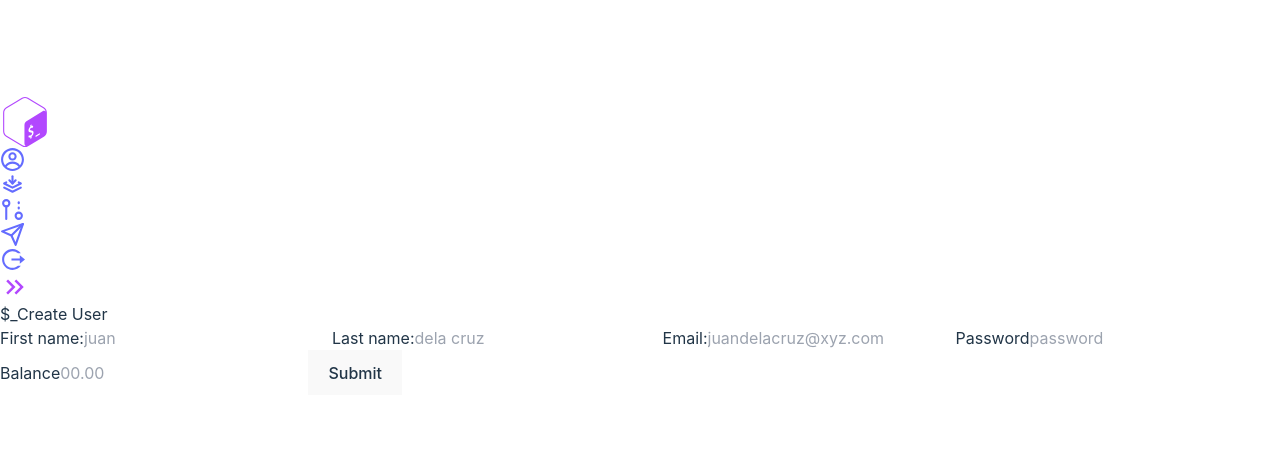
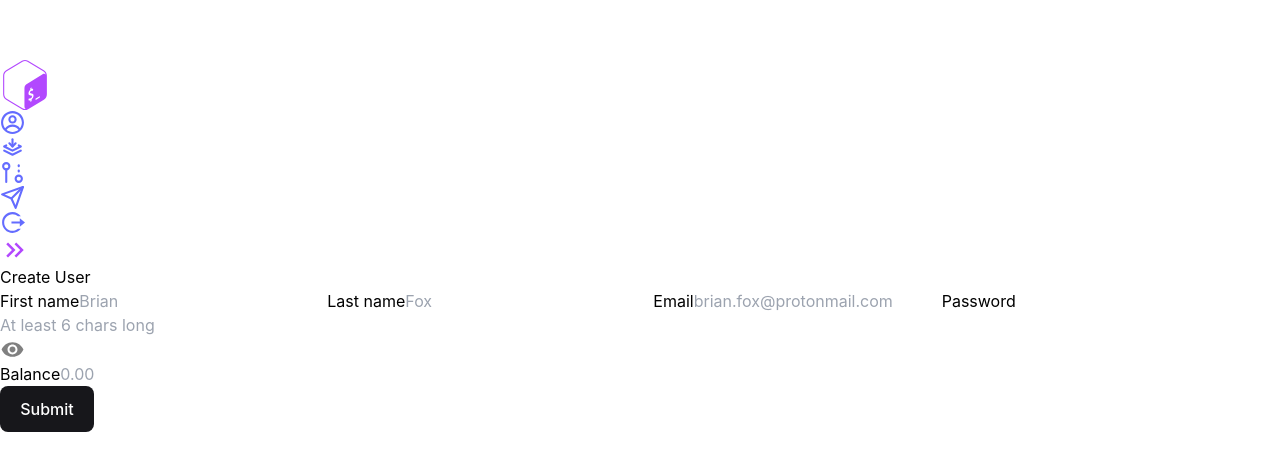
Before and after one commit to pan-de-salita/Banking-App, a React (Vite) app: page /root in a window 1280 px wide. Shown: the part 154-624 px from the top of the page. Built offline with nearby package versions, Linux system fonts and the light colour scheme.

Commit message:
feat: add form validation and toasts

```diff
--- a/package.json
+++ b/package.json
@@ -10,13 +10,16 @@
     "preview": "vite preview"
   },
   "dependencies": {
+    "@hookform/resolvers": "^3.3.4",
     "autoprefixer": "^10.4.18",
     "postcss": "^8.4.35",
     "react": "^18.2.0",
     "react-dom": "^18.2.0",
+    "react-hook-form": "^7.51.1",
     "react-icons": "^5.0.1",
     "react-router-dom": "^6.22.3",
-    "tailwindcss": "^3.4.1"
+    "tailwindcss": "^3.4.1",
+    "yup": "^1.4.0"
   },
   "devDependencies": {
     "@types/react": "^18.2.64",
@@ -26,6 +29,7 @@
     "eslint-plugin-react": "^7.34.0",
     "eslint-plugin-react-hooks": "^4.6.0",
     "eslint-plugin-react-refresh": "^0.4.5",
+    "react-toastify": "^10.0.5",
     "vite": "^5.1.6"
   }
 }
--- a/src/index.css
+++ b/src/index.css
@@ -53,24 +53,13 @@ button {
   font-size: 1em;
   font-weight: 500;
   font-family: inherit;
-  background-color: #1a1a1a;
+  background-color: #17171B;
   cursor: pointer;
   transition: border-color 0.25s;
+  color: white;
+  border-radius: 0.5rem;
 }
-button:focus,
-button:focus-visible {
-  outline: 4px auto -webkit-focus-ring-color;
+button:hover {
+  background-color: #b248fe;
+  color: #17171B;
 }
-
-@media (prefers-color-scheme: light) {
-  :root {
-    color: #213547;
-    background-color: #ffffff;
-  }
-  a:hover {
-    color: #747bff;
-  }
-  button {
-    background-color: #f9f9f9;
-  }
-}
--- a/src/main.jsx
+++ b/src/main.jsx
@@ -9,6 +9,7 @@ import Root from './routes/Root';
 import CreateUser from './routes/CreateUser';
 import Deposit from './routes/Deposit';
 import './index.css'
+import { ToastContainer } from 'react-toastify';
 
 const BankingApp = createBrowserRouter([
   {
@@ -38,5 +39,6 @@ const BankingApp = createBrowserRouter([
 ReactDOM.createRoot(document.getElementById('root')).render(
   <React.StrictMode>
     <RouterProvider router={BankingApp} />
+    <ToastContainer />
   </React.StrictMode>,
 )
--- a/src/routes/CreateUser.jsx
+++ b/src/routes/CreateUser.jsx
@@ -1,7 +1,12 @@
 import { useState } from 'react';
-import ModalForCreateUser from './ModalForCreateUser';
+import { useForm } from 'react-hook-form';
+import { yupResolver } from '@hookform/resolvers/yup';
+import * as Yup from 'yup';
+import useLocalStorage from '../utils/useLocalStorage';
+import { toastSuccess, toastError } from '../utils/toasts';
+import { IoMdEye, IoMdEyeOff } from "react-icons/io";
 
-const inputClasses = 'w-full border-solid border-2 border-[#17171B] rounded-[5px] p-[5px]';
+const inputClasses = 'w-full border-solid border-2 border-[#17171B] rounded-[5px] p-[5px] md:p-[9px] lg:p-[9px]';
 
 class User {
   constructor(firstName, lastName, email, password, accountBalance) {
@@ -16,28 +21,37 @@ class User {
 }
 
 export default function CreateUser() {
-  const [isInvalidAttempt, setIsInvalidAttempt] = useState(false);
+  const [users, setUsers] = useLocalStorage('users', []);
+  const [isPasswordVisible, setIsPasswordVisible] = useState(false);
 
-  function handleForm(e) {
-    e.preventDefault();
-    const newUser = createNewUser(e.target.elements);
-    const existingUsers = getExistingUsers();
+  const validationSchema = Yup.object().shape({
+    firstName: Yup.string().required('First name is required'),
+    lastName: Yup.string().required('Last name is required'),
+    email: Yup.string().email('Invalid email').required('Email is required'),
+    password: Yup.string().min(8, 'Password must be at least 6 characters').required('Password is required'),
+    accountBalance: Yup.number().required('Balance is required')
+  });
 
-    if (!isDuplicateUser(newUser, existingUsers)) {
-      localStorage.setItem('users', JSON.stringify([...existingUsers, newUser]));
+  const { register, handleSubmit, formState: { errors }, reset } = useForm({
+    resolver: yupResolver(validationSchema)
+  });
+
+  function onSubmit(data) {
+    const newUser = new User(
+      data.firstName,
+      data.lastName,
+      data.email,
+      data.password,
+      data.accountBalance);
+
+    if (!isDuplicateUser(newUser, users)) {
+      setUsers(prevUsers => [...prevUsers, newUser]);
+      toastSuccess(`${data.firstName} added to etc/passwd!`);
+      reset();
     } else {
-      setIsInvalidAttempt(true);
-      console.log('error, user exists');
+      toastError('Error: Email already exists.');
     }
-  }
-
-  function createNewUser(formInput) {
-    return new User(...[...formInput].map(input => input.value));
-  }
-
-  function getExistingUsers() {
-    return JSON.parse(localStorage.getItem('users')) || [];
-  }
+  };
 
   function isDuplicateUser(newUser, existingUsers) {
     return existingUsers.some(user => user.email === newUser.email);
@@ -45,34 +59,45 @@ export default function CreateUser() {
 
   return (
     <>
-      <div className='relative w-full h-full flex justify-center items-center'>
-        <div className='md:w-[22rem] lg:w-[22rem]'>
-          <h2 className='text-4xl font-bold pb-3'>$_Create User</h2>
-          <form onSubmit={handleForm} className='flex flex-col gap-4'>
+      <div className='relative w-full h-full flex flex-col justify-center items-center'>
+        <div className='md:w-[30rem] lg:w-[30rem]'>
+          <h2 className='text-4xl md:text-5xl lg:text-5xl font-bold pb-3 self-start'>Create User</h2>
+          <form onSubmit={handleSubmit(onSubmit)} className='flex flex-col gap-2'>
             <label>
-              First name:
-              <input className={inputClasses} type="text" placeholder='juan' />
+              <span className='text-lg font-[600]'>First name</span>
+              <input {...register('firstName')} className={inputClasses} type="text" placeholder='Brian' required={true} />
+              {errors.firstName && <p className='bg-[#b248fe] text-white p-2 rounded-[5px] font-[600]'>{errors.firstName.message}</p>}
             </label>
             <label>
-              Last name:
-              <input className={inputClasses} type="text" placeholder='dela cruz' />
+              <span className='text-lg font-[600]'>Last name</span>
+              <input {...register('lastName')} className={inputClasses} type="text" placeholder='Fox' required={true} />
+              {errors.lastName && <p className='bg-[#b248fe] text-white p-2 rounded-[5px] font-[600]'>{errors.lastName.message}</p>}
             </label>
             <label>
-              Email:
-              <input className={inputClasses} type="text" placeholder='juandelacruz@xyz.com' />
+              <span className='text-lg font-[600]'>Email</span>
+              <input {...register('email')} className={inputClasses} type="text" placeholder='brian.fox@protonmail.com' required={true} />
+              {errors.email && <p className='bg-[#b248fe] text-white p-2 rounded-[5px] font-[600]'>{errors.email.message}</p>}
             </label>
             <label>
-              Password
-              <input className={inputClasses} type="password" placeholder='password' />
+              <span className='text-lg font-[600]'>Password</span>
+              <div className='relative'>
+                <input {...register('password')} className={inputClasses} type={isPasswordVisible ? "text" : "password"} placeholder='At least 6 chars long' required={true} />
+                {isPasswordVisible ?
+                  <IoMdEyeOff className='cursor-pointer absolute right-2 top-1/2 transform -translate-y-1/2' size={25} color='gray' onClick={() => setIsPasswordVisible(false)} />
+                  : <IoMdEye className='cursor-pointer absolute right-2 top-1/2 transform -translate-y-1/2' size={25} color='gray' onClick={() => setIsPasswordVisible(true)} />}
+              </div>
+              {errors.password && <p className='bg-[#b248fe] text-white p-2 rounded-[5px] font-[600]'>{errors.password.message}</p>}
             </label>
             <label>
-              Balance
-              <input className={inputClasses} type="number" placeholder='00.00' />
+              <span className='text-lg font-[600]'>Balance</span>
+              <input {...register('accountBalance')} className={inputClasses} type="text" placeholder='0.00' required={true} />
+              {errors.accountBalance && <p className='bg-[#b248fe] text-white p-2 rounded-[5px] font-[600]'>{errors.accountBalance.message}</p>}
             </label>
-            <button className='mt-3 text-white rounded-lg'>Submit</button>
-          </form >
+            <div className='flex justify-end'>
+              <button type='submit' className='w-[60%] bg-[#17171B] mt-6 p-[0.5rem] md:p-[1rem] lg:p-[1rem] text-lg font-[800] hover:italic'>Submit</button>
+            </div>
+          </form>
         </div>
-        <ModalForCreateUser visibility={isInvalidAttempt} onClose={() => setIsInvalidAttempt(false)} />
       </div>
     </>
   );
--- a/src/routes/ModalForCreateUser.jsx
+++ b/src/routes/ModalForCreateUser.jsx
@@ -6,12 +6,12 @@ export default function ModalForCreateUser({ visibility, onClose }) {
       {
         visibility
         && <div className='absolute inset-0 flex bg-[#17171B] bg-opacity-70 justify-center items-center'>
-          <div className='flex flex-col gap-1 justify-between items-center bg-[#17171B] rounded-3xl pt-10 md:h-[22rem] lg:h-[22rem] md:w-[30rem] lg:w-[30rem] shadow-2xl'>
+          <div className='flex flex-col gap-1 justify-between items-center bg-[#17171B] rounded-3xl pt-10 h-[20rem] md:h-[22rem] lg:h-[22rem] w-[23rem] md:w-[30rem] lg:w-[30rem] shadow-2xl'>
             <AiOutlineAlert className='' size={80} color='white' />
             <h2 className='text-white text-4xl font-bold p-3 pl-10 pr-10'>Oops!</h2>
             <p className='text-white w-[85%] text-md text-center pl-10 pr-10'>A user with that email address already exists. Maybe try using a different email?</p>
             <div className='pt-8 flex w-full'>
-              <button className='h-[4rem] bg-[#17171B] border-t-2 border-solid border-t-[#b248fe] rounded-bl-3xl rounded-br-3xl text-[#b248fe] w-full text-xl font-bold
+              <button className='h-[3.5rem] bg-[#17171B] border-t-2 border-solid border-t-[#b248fe] rounded-bl-3xl rounded-br-3xl text-[#b248fe] w-full text-xl font-bold
               hover:bg-[#b248fe] hover:text-[#17171B]' onClick={onClose}>OK</button>
             </div>
           </div>
--- /dev/null
+++ b/src/utils/toasts.js
@@ -0,0 +1,37 @@
+import { toast } from 'react-toastify';
+import "react-toastify/dist/ReactToastify.css";
+
+export function toastSuccess(msg) {
+	return toast.success(msg, {
+		position: "bottom-right",
+		autoClose: 3000,
+		hideProgressBar: false,
+		closeOnClick: true,
+		pauseOnHover: true,
+		draggable: true,
+		progress: undefined,
+		theme: "colored",
+		style: {
+			background: '#b248fe',
+			color: 'white',
+		},
+	});
+}
+
+export function toastError(msg) {
+	return toast.success(msg, {
+		position: "bottom-right",
+		autoClose: 3000,
+		hideProgressBar: false,
+		closeOnClick: true,
+		pauseOnHover: true,
+		draggable: true,
+		progress: undefined,
+		theme: "colored",
+		style: {
+			background: '#17171B',
+			color: 'white',
+		},
+	});
+
+}
--- /dev/null
+++ b/src/utils/useLocalStorage.js
@@ -0,0 +1,12 @@
+import { useState, useEffect } from 'react';
+
+export default function useLocalStorage(key, initialValue) {
+	const storedValue = JSON.parse(localStorage.getItem(key)) || initialValue;
+	const [value, setValue] = useState(storedValue);
+
+	useEffect(() => {
+		localStorage.setItem(key, JSON.stringify(value));
+	}, [key, value]);
+
+	return [value, setValue];
+}
```
Also changed, not shown: src/routes/Toast.jsx (added, +25 -0 lines), src/utils/LocalStorage.js (added, +12 -0 lines), 2 other files (tests, documents, lock files or other folders).
